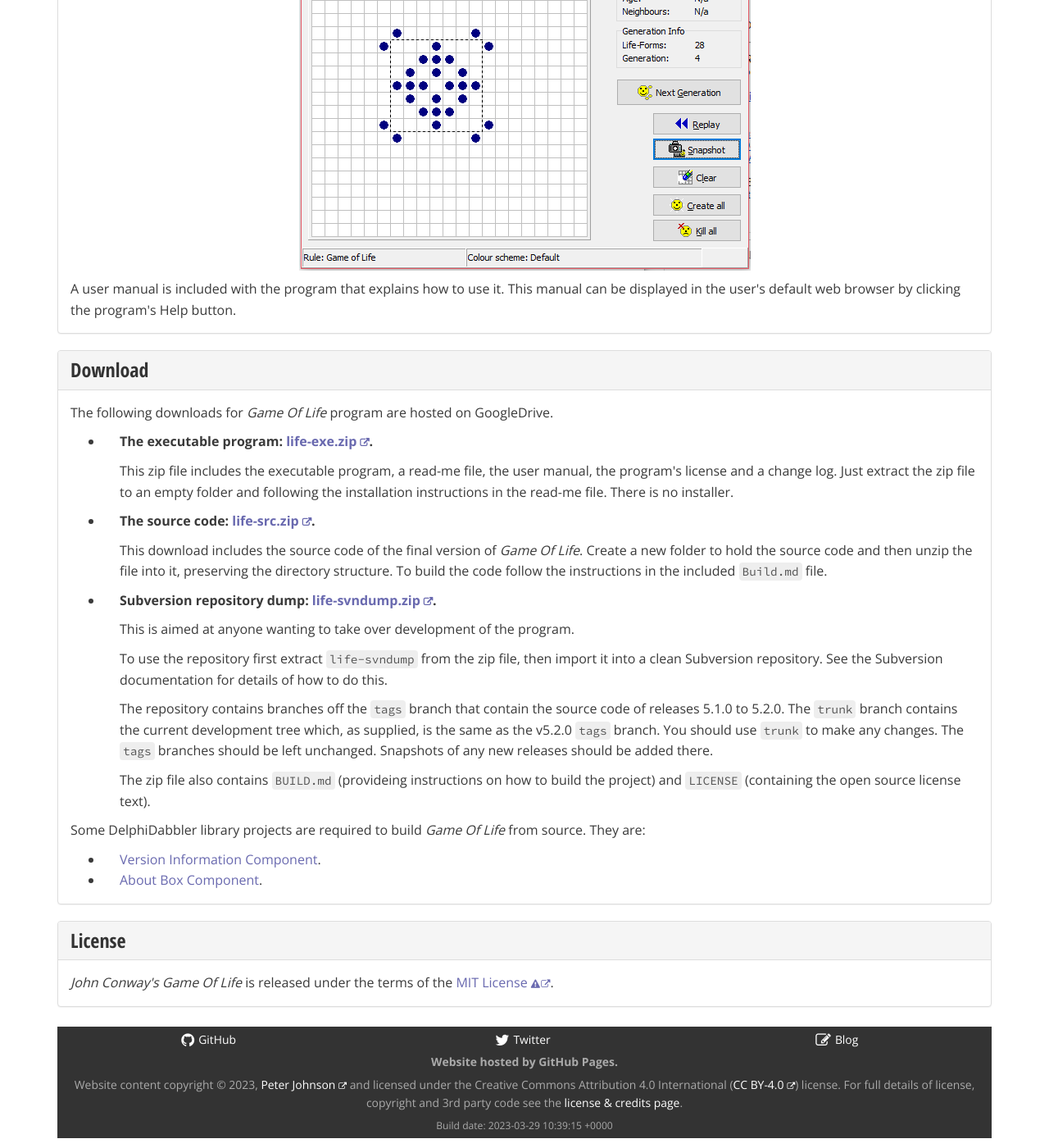
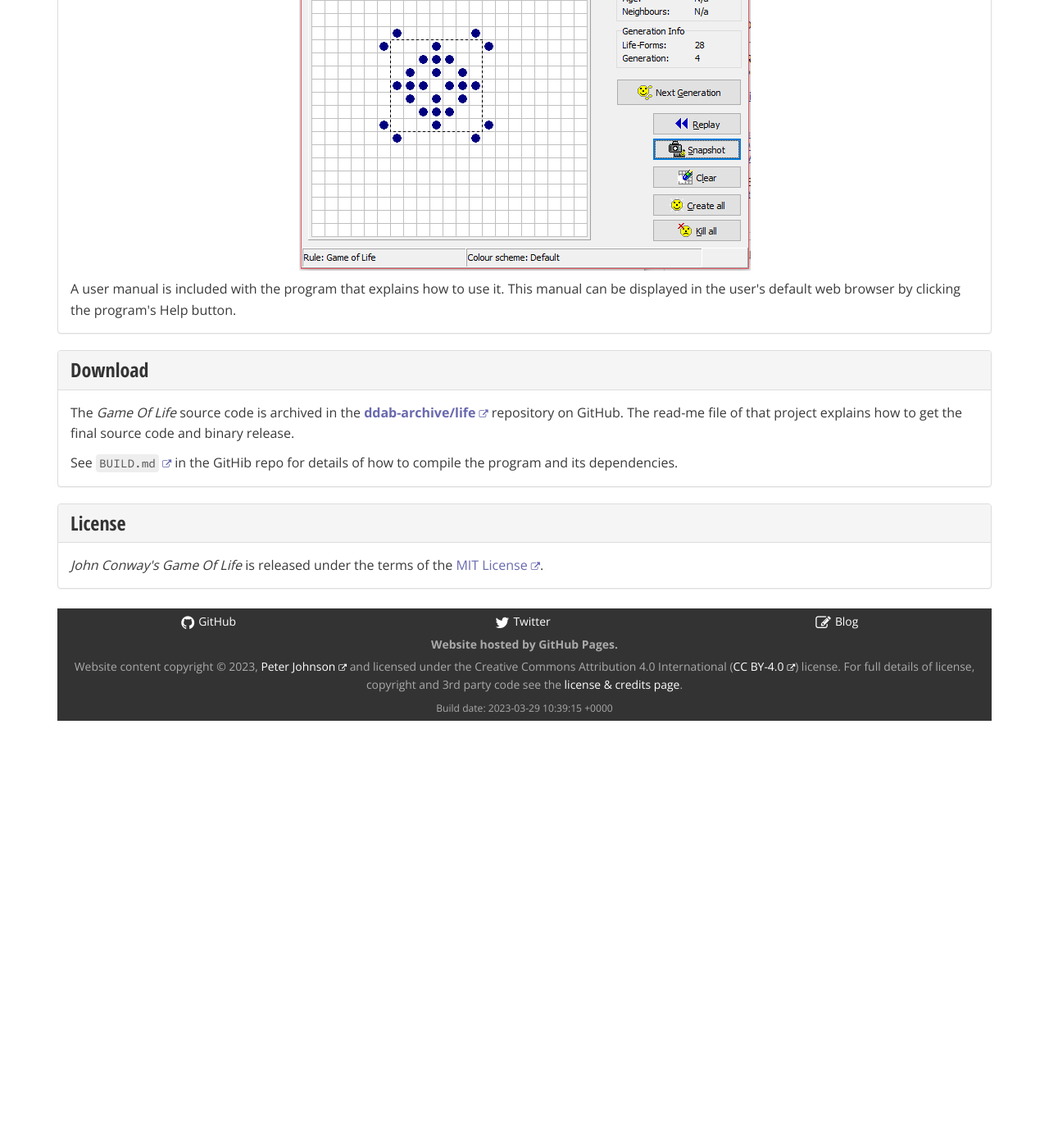
Before and after one commit to delphidabbler/delphidabbler.github.io, a Jekyll site: the page built from _software/life.html, in a window 1280 px wide and 1400 px high, scrolled down 1165 px. Shown: the whole window at 82% size. Built offline with Jekyll 4.4.1, drawn with Linux system fonts in a browser that asks for light colours; after the commit the page ends 2056 px from its top, so only the background shows below that.

Commit message:
Update life page re moving archive code to GitHub

```diff
--- a/_software/life.html
+++ b/_software/life.html
@@ -60,56 +60,13 @@ status: "mothballed"
     </h2>
   </div>
   <div class="panel-body">
-		<p>
-			The following downloads for <em>Game Of Life</em> program are hosted on GoogleDrive.
-		</p>
-		<ul>
-			<li>
-				<p>
-					<strong>The executable program: <a href="https://drive.google.com/file/d/0B8qEVqTUMgmJQW9tUnM2LVptRkE/view?usp=sharing">life-exe.zip</a>.</strong>
-				</p>
-				<p>
-					This zip file includes the executable program, a read-me file, the user manual, the program's license and a change log. Just extract the zip file to an empty folder and following the installation instructions in the read-me file. There is no installer.
-				</p>
-			</li>
-			<li>
-				<p>
-					<strong>The source code: <a href="https://drive.google.com/file/d/0B8qEVqTUMgmJMHV6SW9ldERRT0U/view?usp=sharing">life-src.zip</a>.</strong>
-				</p>
-				<p>
-					This download includes the source code of the final version of <em>Game Of Life</em>. Create a new folder to hold the source code and then unzip the file into it, preserving the directory structure. To build the code follow the instructions in the included <code>Build.md</code> file.
-				</p>
-			</li>
-			<li>
-				<p>
-					<strong>Subversion repository dump: <a href="https://drive.google.com/file/d/0B8qEVqTUMgmJZmtjSlZJeFVyZHc/view?usp=sharing">life-svndump.zip</a>.</strong>
-				</p>
-				<p>
-					This is aimed at anyone wanting to take over development of the program.
-				</p>
-				<p>
-					To use the repository first extract <code>life-svndump</code> from the zip file, then import it into a clean Subversion repository. See the Subversion documentation for details of how to do this.
-				</p>
-				<p>
-					The repository contains branches off the <code>tags</code> branch that contain the source code of releases 5.1.0 to 5.2.0. The <code>trunk</code> branch contains the current development tree which, as supplied, is the same as the v5.2.0 <code>tags</code> branch. You should use <code>trunk</code> to make any changes. The <code>tags</code> branches should be left unchanged. Snapshots of any new releases should be added there.
-				</p>
-				<p>
-					The zip file also contains <code>BUILD.md</code> (provideing instructions on how to build the project) and <code>LICENSE</code> (containing the open source license text).
-				</p>
-			</li>
-		</ul>
-		<p>
-			Some DelphiDabbler library projects are required to build <em>Game Of Life</em> from source. They are:
-		</p>
-		<ul>
-			<li>
-				<a href="/software/verinfo">Version Information Component</a>.
-			</li>
-			<li>
-				<a href="/software/aboutbox">About Box Component</a>.
-			</li>
-		</ul>
-	</div>
+	<p>
+		The <em>Game Of Life</em> source code is archived in the <a href="https://github.com/ddab-archive/life"><strong>ddab-archive/life</strong></a> repository on GitHub. The read-me file of that project explains how to get the final source code and binary release.
+	</p>
+	<p>
+		See  <a href="https://github.com/ddab-archive/life/blob/main/BUILD.md"><code>BUILD.md</code></a> in the GitHib repo for details of how to compile the program and its dependencies.
+	</p>
+</div>
 </section>
 
 <section class="panel panel-default">
@@ -120,7 +77,7 @@ status: "mothballed"
   </div>
   <div class="panel-body">
 		<p>
-			<em>John Conway's Game Of Life</em> is released under the terms of the <a href="http://delphidabbler.mit-license.org/1992-2015/">MIT License</a>.
+			<em>John Conway's Game Of Life</em> is released under the terms of the <a href="https://delphidabbler.mit-license.org/1992-2015/">MIT License</a>.
 		</p>
   </div>
 </section>
```
